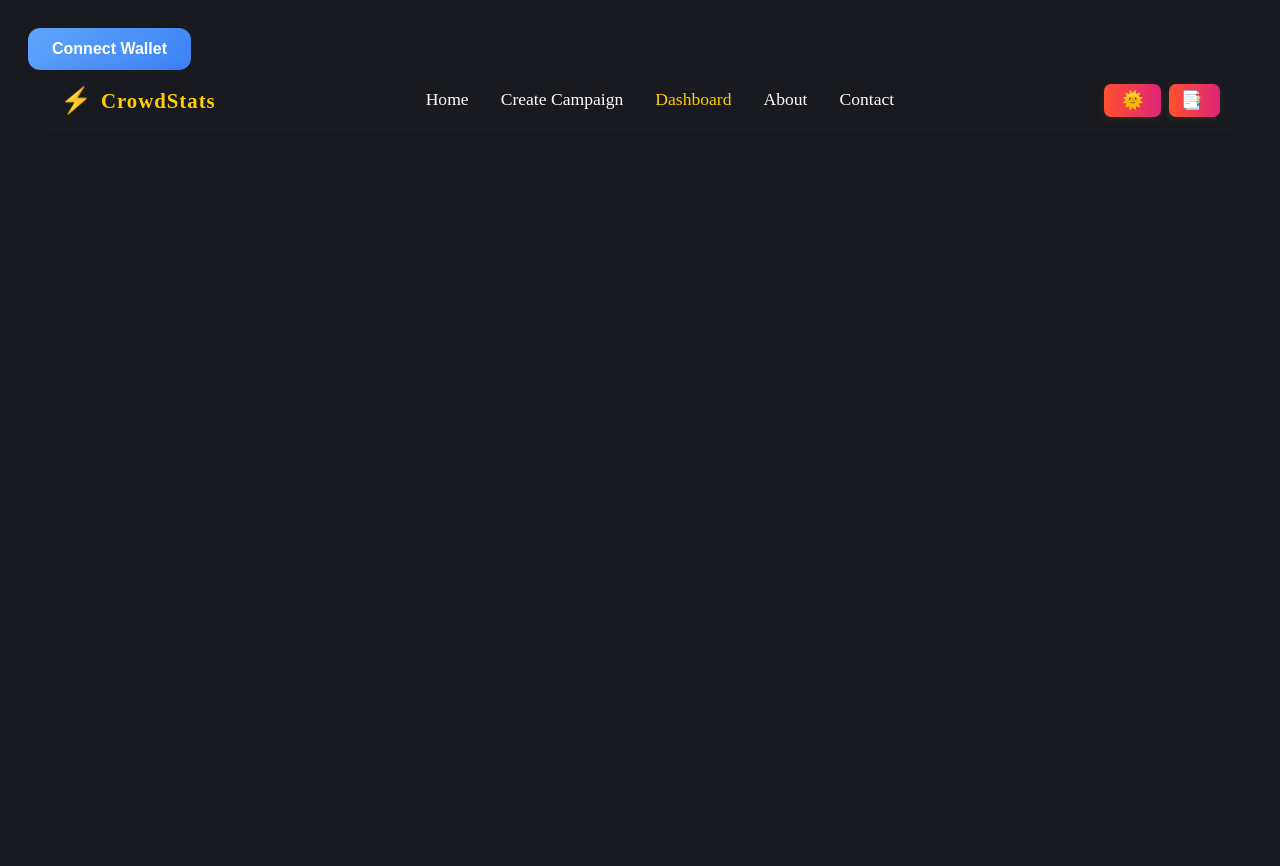
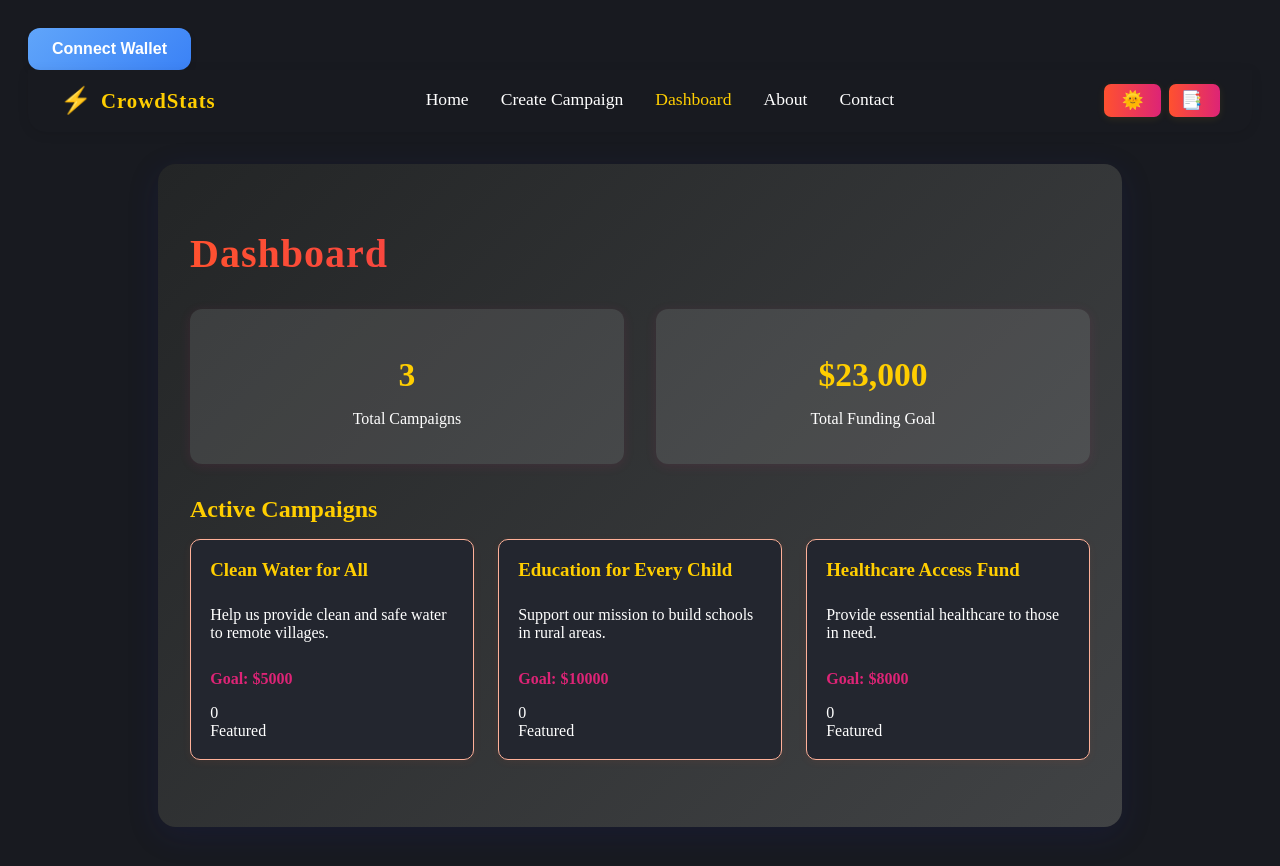
Before and after one commit to Jeevant010/CrowdStats, a React (Vite) app in the folder crowdfunding_web/: page /dashboard in a window 1280 px wide. Shown: the top 866 px of the page. Before the commit the page ends 800 px from the top, so only its background shows below. Built offline with nearby package versions, Linux system fonts and the light colour scheme.

Commit message:
All set to deploy

```diff
--- a/crowdfunding_web/src/App.tsx
+++ b/crowdfunding_web/src/App.tsx
@@ -3,8 +3,9 @@ import { BrowserRouter as Router, Routes, Route } from 'react-router-dom';
 import WalletConnect from './component/WalletConnect';
 import Home from "./pages/Home";
 import CreateCampaign from './pages/CreateCampaign';
-// import Profile from './pages/Profile';
-
+import Dashboard from './pages/Dashboard';
+import AboutUs from './pages/AboutUs';
+import ContactUs from './pages/ContactUs';
 import Navbar from "./component/Navbar";
 import { CampaignProvider } from './context/CampaignContext';
 
@@ -15,13 +16,15 @@ export default function App() {
         <div style={{ padding: 20 }}>
           <header style={{ marginBottom: 20 }}>
             <WalletConnect />
-            <Navbar />
+            <Navbar />   {/* Only here! */}
           </header>
           <main>
             <Routes>
               <Route path="/" element={<Home />} />
               <Route path="/create-campaign" element={<CreateCampaign />} />
-              {/* <Route path="/profile" element={<Profile />} /> */}
+              <Route path="/dashboard" element={<Dashboard />} />
+              <Route path="/about" element={<AboutUs />} />
+              <Route path="/contact" element={<ContactUs />} />
             </Routes>
           </main>
         </div>
--- /dev/null
+++ b/crowdfunding_web/src/pages/AboutUs.css
@@ -0,0 +1,42 @@
+.about-container {
+  max-width: 700px;
+  margin: 2.5rem auto;
+  background: linear-gradient(120deg, #dd2476 0%, #ff512f 100%);
+  border-radius: 16px;
+  padding: 2.5rem 2rem 2rem 2rem;
+  color: #fff;
+  box-shadow: 0 8px 32px 0 rgba(31,38,135,0.13);
+}
+.about-container h1 {
+  font-size: 2.2rem;
+  font-weight: 800;
+  margin-bottom: 1.2rem;
+}
+.about-container p {
+  font-size: 1.08rem;
+  margin-bottom: 1rem;
+}
+.team-section {
+  margin-top: 2rem;
+}
+.team-section h2 {
+  color: #ffce00;
+  margin-bottom: 1rem;
+}
+.team-members {
+  display: flex;
+  gap: 2rem;
+  flex-wrap: wrap;
+}
+.team-member {
+  background: rgba(255,255,255,0.13);
+  border-radius: 10px;
+  padding: 1.2rem 1.2rem 1rem 1.2rem;
+  flex: 1 1 150px;
+  text-align: center;
+  box-shadow: 0 2px 8px rgba(255,81,47,0.07);
+}
+.team-member h3 {
+  margin-bottom: 0.4rem;
+  color: #ffce00;
+}
--- /dev/null
+++ b/crowdfunding_web/src/pages/AboutUs.jsx
@@ -0,0 +1,36 @@
+import React from 'react';
+import './AboutUs.css';
+
+const AboutUs = () => {
+  return (
+    <div className="about-container">
+      <h1>About Us</h1>
+      <p>
+        Welcome to CrowdStats, a platform dedicated to supporting innovative projects and ideas through crowdfunding.
+        Our mission is to empower creators and communities by providing a transparent and engaging space to raise funds.
+      </p>
+      <p>
+        We believe in the power of collaboration and the impact of collective effort. Join us in making a difference!
+      </p>
+      <section className="team-section">
+        <h2>Our Team</h2>
+        <div className="team-members">
+          <div className="team-member">
+            <h3>Jeevant & Deepesh</h3>
+            <p>Founder & CEO</p>
+          </div>
+          <div className="team-member">
+            <h3>Jeevant Sharma</h3>
+            <p>Lead Developer</p>
+          </div>
+          <div className="team-member">
+            <h3>Deepesh Dangi</h3>
+            <p>Community Manager</p>
+          </div>
+        </div>
+      </section>
+    </div>
+  );
+};
+
+export default AboutUs;
--- /dev/null
+++ b/crowdfunding_web/src/pages/ContactUs.css
@@ -0,0 +1,52 @@
+.contact-container {
+  max-width: 500px;
+  margin: 2.5rem auto;
+  background: linear-gradient(120deg, #ff512f 0%, #dd2476 100%);
+  border-radius: 16px;
+  padding: 2.5rem 2rem 2rem 2rem;
+  color: #fff;
+  box-shadow: 0 8px 32px 0 rgba(31,38,135,0.14);
+}
+.contact-container h1 {
+  font-size: 2.1rem;
+  font-weight: 800;
+  margin-bottom: 1.2rem;
+}
+.contact-form label {
+  display: block;
+  margin-bottom: 1rem;
+  font-weight: 600;
+}
+.contact-form input,
+.contact-form textarea {
+  width: 100%;
+  padding: 0.5rem;
+  border-radius: 7px;
+  border: none;
+  margin-top: 0.3rem;
+  font-size: 1rem;
+}
+.contact-form textarea {
+  min-height: 80px;
+  resize: vertical;
+}
+.submit-button {
+  background: #ffce00;
+  color: #23262f;
+  font-weight: bold;
+  border: none;
+  border-radius: 7px;
+  padding: 0.6rem 2rem;
+  font-size: 1.1rem;
+  margin-top: 1rem;
+  cursor: pointer;
+  transition: background 0.2s;
+}
+.submit-button:hover {
+  background: #fff;
+  color: #ff512f;
+}
+.thank-you-message {
+  text-align: center;
+  margin-top: 2rem;
+}
--- /dev/null
+++ b/crowdfunding_web/src/pages/ContactUs.tsx
@@ -0,0 +1,46 @@
+import React, { useState } from 'react';
+import './ContactUs.css';
+
+const ContactUs = () => {
+  const [formData, setFormData] = useState({ name: '', email: '', message: '' });
+  const [submitted, setSubmitted] = useState(false);
+
+  const handleChange = (e) => {
+    setFormData({ ...formData, [e.target.name]: e.target.value });
+  };
+
+  const handleSubmit = (e) => {
+    e.preventDefault();
+    setSubmitted(true);
+  };
+
+  return (
+    <div className="contact-container">
+      <h1>Contact Us</h1>
+      {submitted ? (
+        <div className="thank-you-message">
+          <h2>Thank you for reaching out!</h2>
+          <p>We will get back to you shortly.</p>
+        </div>
+      ) : (
+        <form onSubmit={handleSubmit} className="contact-form">
+          <label>
+            Name
+            <input type="text" name="name" value={formData.name} onChange={handleChange} required />
+          </label>
+          <label>
+            Email
+            <input type="email" name="email" value={formData.email} onChange={handleChange} required />
+          </label>
+          <label>
+            Message
+            <textarea name="message" value={formData.message} onChange={handleChange} required />
+          </label>
+          <button type="submit" className="submit-button">Send Message</button>
+        </form>
+      )}
+    </div>
+  );
+};
+
+export default ContactUs;
--- /dev/null
+++ b/crowdfunding_web/src/pages/Dashboard.css
@@ -0,0 +1,61 @@
+.dashboard-container {
+  max-width: 900px;
+  margin: 2rem auto;
+  background: linear-gradient(135deg, #232526 0%, #414345 100%);
+  border-radius: 18px;
+  padding: 2.5rem 2rem 2rem 2rem;
+  color: #fff;
+  box-shadow: 0 8px 32px 0 rgba(31,38,135,0.16);
+}
+.dashboard-title {
+  font-size: 2.5rem;
+  font-weight: 800;
+  letter-spacing: 1px;
+  background: linear-gradient(90deg, #ff512f, #dd2476);
+  -webkit-background-clip: text;
+  -webkit-text-fill-color: transparent;
+}
+.dashboard-summary {
+  display: flex;
+  gap: 2rem;
+  margin: 2rem 0;
+}
+.summary-card {
+  background: rgba(255,255,255,0.10);
+  border-radius: 12px;
+  padding: 1.2rem 2rem;
+  box-shadow: 0 2px 12px rgba(221,36,118,0.10);
+  text-align: center;
+  flex: 1;
+}
+.summary-card h2 {
+  font-size: 2.1rem;
+  color: #ffce00;
+  margin-bottom: 0.3rem;
+}
+.dashboard-campaigns h2 {
+  color: #ffce00;
+  margin-bottom: 1rem;
+}
+.campaigns-list {
+  list-style: none;
+  padding: 0;
+  display: grid;
+  grid-template-columns: repeat(auto-fit, minmax(260px, 1fr));
+  gap: 1.5rem;
+}
+.campaign-card {
+  background: #23262f;
+  border-radius: 10px;
+  padding: 1.2rem;
+  box-shadow: 0 2px 8px rgba(255,81,47,0.07);
+}
+.campaign-card h3 {
+  color: #ffce00;
+  margin-bottom: 0.6rem;
+}
+.goal {
+  color: #dd2476;
+  font-weight: bold;
+  margin-top: 0.7rem;
+}
--- /dev/null
+++ b/crowdfunding_web/src/pages/Dashboard.jsx
@@ -0,0 +1,90 @@
+import React from 'react';
+import { useCampaigns } from '../context/CampaignContext';
+import './Dashboard.css';
+
+// Fixed campaigns (must match those in CreateCampaign)
+const FIXED_CAMPAIGNS = [
+  {
+    id: 'fixed-1',
+    title: 'Clean Water for All',
+    description: 'Help us provide clean and safe water to remote villages.',
+    goal: 5000,
+    image: 'https://images.unsplash.com/photo-1464983953574-0892a716854b?auto=format&fit=crop&w=400&q=80',
+    isFixed: true,
+    createdAt: 0
+  },
+  {
+    id: 'fixed-2',
+    title: 'Education for Every Child',
+    description: 'Support our mission to build schools in rural areas.',
+    goal: 10000,
+    image: 'https://images.unsplash.com/photo-1503676382389-4809596d5290?auto=format&fit=crop&w=400&q=80',
+    isFixed: true,
+    createdAt: 0
+  },
+  {
+    id: 'fixed-3',
+    title: 'Healthcare Access Fund',
+    description: 'Provide essential healthcare to those in need.',
+    goal: 8000,
+    image: 'https://images.unsplash.com/photo-1515378791036-0648a3ef77b2?auto=format&fit=crop&w=400&q=80',
+    isFixed: true,
+    createdAt: 0
+  }
+];
+
+const Dashboard = () => {
+  const { campaigns } = useCampaigns();
+
+  // Combine fixed and user-created campaigns
+  const allCampaigns = [
+    ...FIXED_CAMPAIGNS,
+    ...campaigns.filter(c => !c.isFixed)
+  ];
+
+  // Calculate stats
+  const totalCampaigns = allCampaigns.length;
+  const totalGoal = allCampaigns.reduce((sum, c) => sum + (c.goal || 0), 0);
+
+  return (
+    <div className="dashboard-container">
+      <h1 className="dashboard-title">Dashboard</h1>
+      <div className="dashboard-summary">
+        <div className="summary-card">
+          <h2>{totalCampaigns}</h2>
+          <p>Total Campaigns</p>
+        </div>
+        <div className="summary-card">
+          <h2>${totalGoal.toLocaleString()}</h2>
+          <p>Total Funding Goal</p>
+        </div>
+      </div>
+      <section className="dashboard-campaigns">
+        <h2>Active Campaigns</h2>
+        {allCampaigns.length === 0 ? (
+          <p>No active campaigns.</p>
+        ) : (
+          <ul className="campaigns-list">
+            {allCampaigns.map(c => (
+              <li key={c.id} className="campaign-card">
+                <h3>{c.title}</h3>
+                <p>{c.description}</p>
+                <p className="goal">Goal: ${c.goal}</p>
+                {c.createdAt && c.createdAt !== 0 && (
+                  <p className="created-at">
+                    Created: {new Date(c.createdAt).toLocaleString()}
+                  </p>
+                )}
+                {c.isFixed && (
+                  <span className="fixed-label">Featured</span>
+                )}
+              </li>
+            ))}
+          </ul>
+        )}
+      </section>
+    </div>
+  );
+};
+
+export default Dashboard;
```
